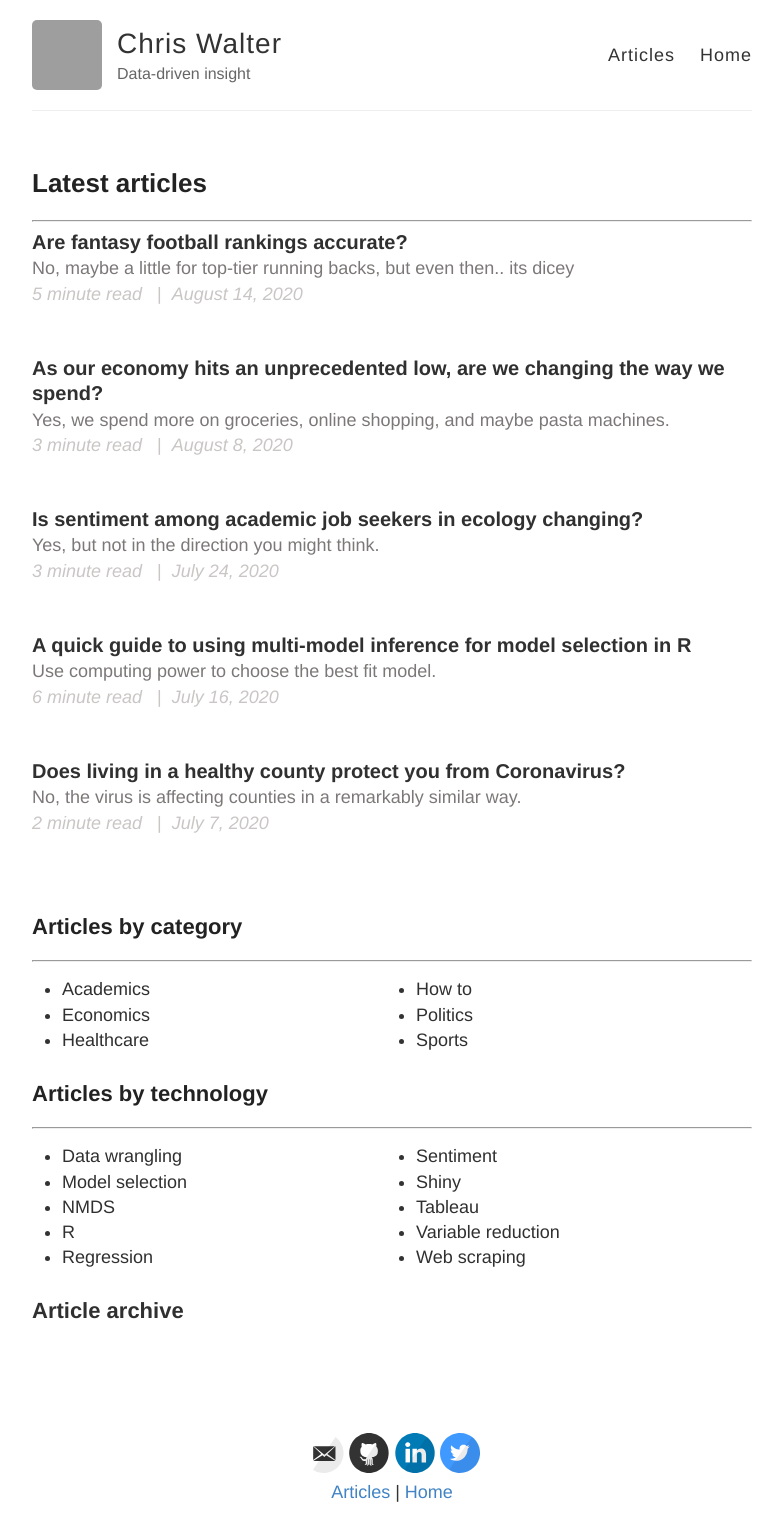
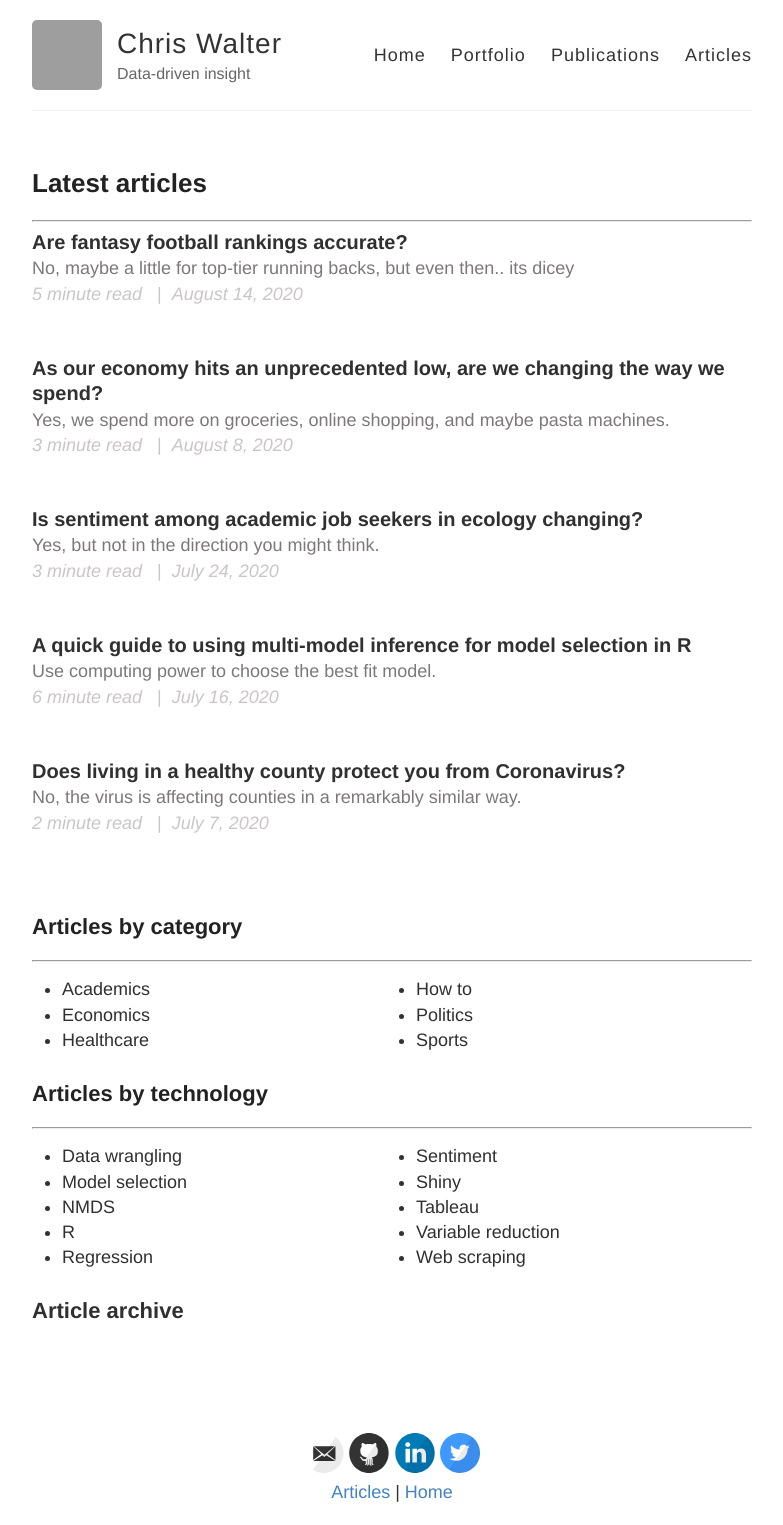
Before and after one commit to waltscienceblog/waltscienceblog.github.io, a Jekyll site: the page built from index.html, in a window 1280 px wide. Shown: the whole page, without its empty margins (248-1031 px from the left). Built offline with Jekyll 4.4.1, drawn with Linux system fonts in a browser that asks for light colours; grey boxes are pictures that could not be loaded.

Commit message:
Update default.html

```diff
--- a/_layouts/default.html
+++ b/_layouts/default.html
@@ -27,8 +27,10 @@
           </div>
 
           <nav>
+            <a href="https://chriswalter.info">Home</a>
+            <a href="https://chriswalter.info/#port">Portfolio</a>
+            <a href="https://chriswalter.info/#pubs">Publications</a>
             <a href="{{ site.baseurl }}/">Articles</a>
-            <a href="https://chriswalter.info">Home</a>
           </nav>
         </header>
       </div>
```
